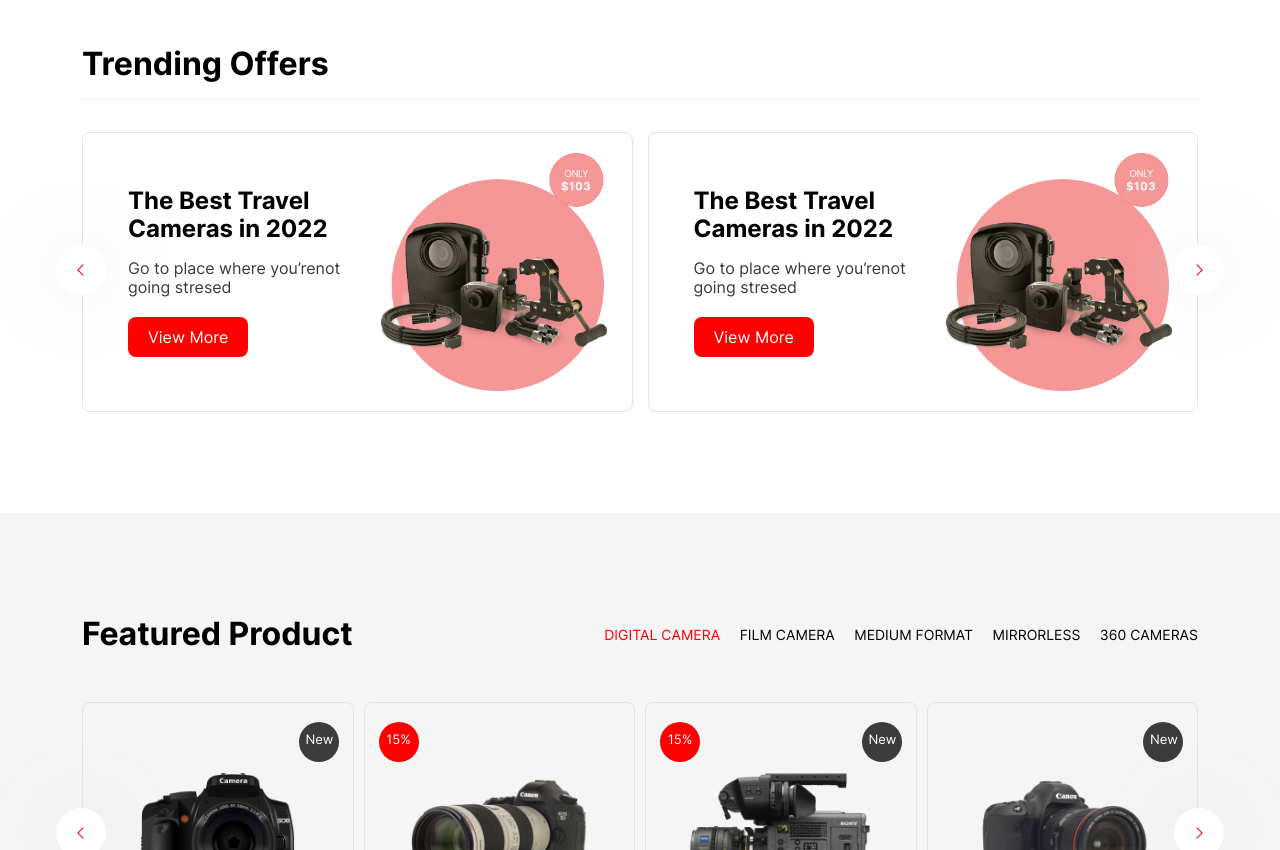
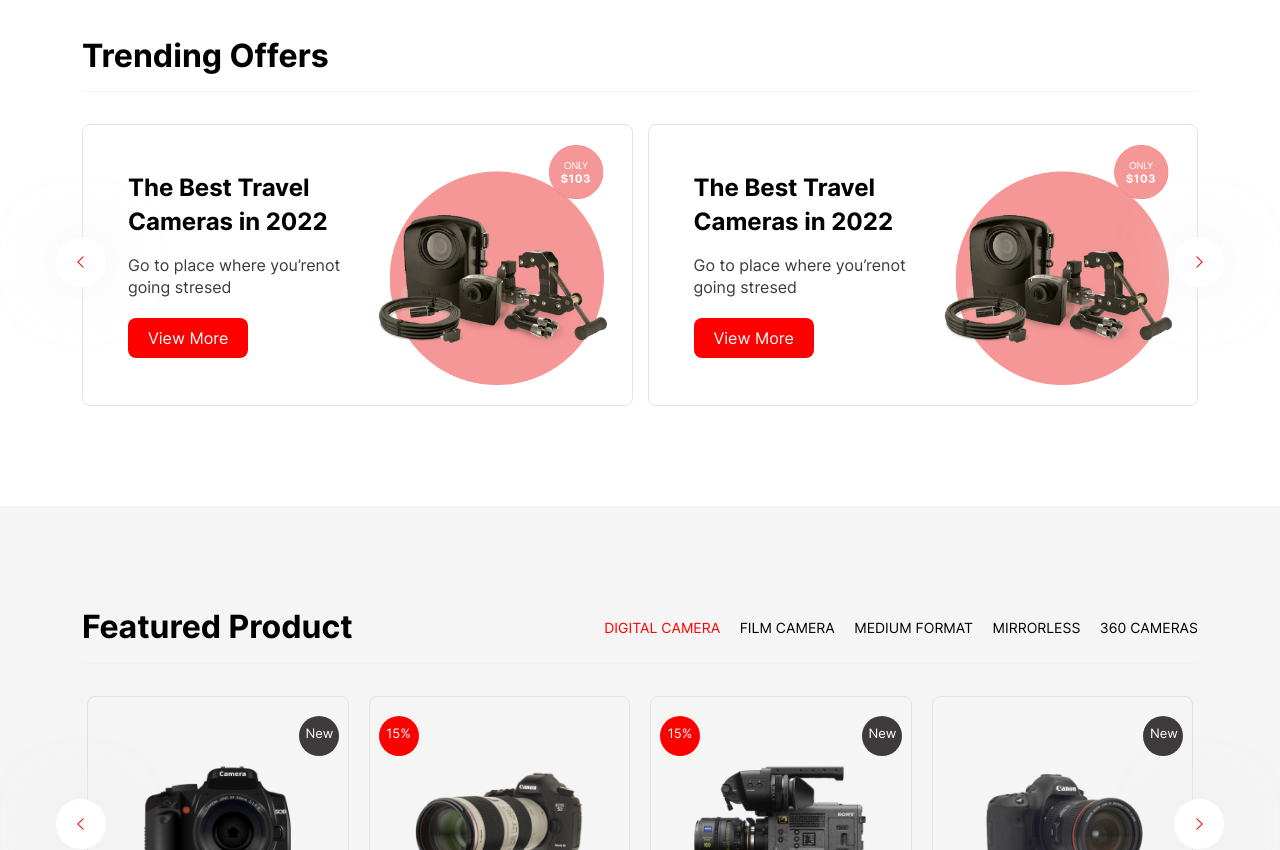
Before and after one commit to sanjariingithub/themeforestcam, a plain HTML site: page index.html in a window 1280 px wide. Shown: the part 2640-3490 px from the top of the page. Drawn offline with nearby package versions, Linux system fonts and the light colour scheme.

Commit message:
first commit

```diff
--- a/assets/css/components/_carousel.scss
+++ b/assets/css/components/_carousel.scss
@@ -49,8 +49,8 @@
             [class*=owl-] {
 
                 margin: 0;
-                width: 50px!important;
-                height: 50px!important;
+                width: 50px;
+                height: 50px;
                 color: $secondaryColor !important;
                 background-color: #ffffff !important;
                 border-radius: 50%;
--- a/assets/css/components/_productCard.scss
+++ b/assets/css/components/_productCard.scss
@@ -11,20 +11,13 @@
         padding: 60px 25px;
         text-align: center;
         margin-bottom: 1em;
+        margin-right: 5px;
+        margin-left: 5px;
     }
 
     &__single {
         .product-card__box {
             padding: 40px 25px;
-
-            figure {
-                margin-bottom: 0;
-
-                img {
-                    display: block;
-                    object-fit: contain;
-                }
-            }
         }
     }
 
@@ -101,6 +94,8 @@
 
         &__content {
             &--title {
+                font-size: 1.127em;
+                font-weight: 700;
                 color: $primaryColor !important;
             }
         }
--- a/assets/css/layouts/_footer.scss
+++ b/assets/css/layouts/_footer.scss
@@ -94,9 +94,6 @@
                 padding-right: 26%;
 
                 .custom-input {
-                    &__field {
-                        // padding: 16px 15px;
-                    }
                     &__append {
                         // padding: 16px 15px 16px 0;
                         font-size: 1.2em;
@@ -131,17 +128,7 @@
 
 // RESPONSIVE STARTS
 
-// @include breakpoint-max(1399px) {
-//     .footer {
-//         &-info {
-//             &__item {
-//                 .custom-input__field {
-//                     padding: 18px 9px;
-//                 }
-//             }
-//         }
-//     }
-// }
+
 @include breakpoint-max(1199px) {
     .footer {
         &-customer {
--- a/assets/css/layouts/_nav.scss
+++ b/assets/css/layouts/_nav.scss
@@ -259,7 +259,7 @@
                             }
                         }
                         &:not(:last-child) {
-                            margin-bottom: 15px;
+                            margin-bottom: 6px;
                         }
                     }
                 }
--- a/assets/css/pages/_home.scss
+++ b/assets/css/pages/_home.scss
@@ -84,32 +84,22 @@
 }
 
 
-/*************** hot deals carousel section ***************/
-
-
-//----------------Hot deals section----------------\\
-
-// .hot-deals__carousel.owl-carousel .owl-nav button {
-//     font-size: 30px;
-//     color: $secondaryColor;
-//     margin-bottom: 0.5em;
-//     margin-top: 0.5em;
-// }
-
-
 //featured catagory part
 .featured-category {
     &__grid {
         &--item {
             flex: 0 0 auto;
             width: 20%;
-
-            @include breakpoint-max (767px) {
+            @include breakpoint-max (991px) {
                 width: 33.33%;
             }
 
+            @include breakpoint-max (767px) {
+                width: 50%;
+            }
+
             @include breakpoint-max (484px) {
-                width: 50%;
+                width: 100%;
             }
         }
     }
@@ -521,12 +511,12 @@
                 // padding-top: 90px;
                 // padding-bottom: 90px;
                 max-width: 250px;
-                margin-right: 15px;
+                padding-right: 15px;
 
                 h3 {
                     font-size: 1.50em;
                     font-weight: 700;
-                    line-height: 1.2;
+                    line-height: 1.4;
                     margin-bottom: 15px;
                     color: $primaryColor;
                 }
@@ -534,8 +524,7 @@
                 p {
                     // max-width: 200px;
                     font-size: 1em;
-                    font-weight: 400px;
-                    line-height: 1.2;
+                    line-height: 1.4;
                     margin-bottom: 20px;
                     color: $grayColor;
                 }
@@ -550,12 +539,6 @@
                 }
             }
 
-            &--right {
-                .trending__img {
-                    // object-fit: contain;
-                    // max-width: 250px;
-                }
-            }
         }
     }
 }
@@ -593,7 +576,7 @@
             }
 
             &__checkbox {
-                margin-top: 3px;
+                margin-top: 5px;
             }
         }
     }
@@ -611,7 +594,7 @@
 
 .article-section {
     &__img {
-        padding-bottom: 8px;
+        padding-bottom: 12px;
     }
 
     &__date {
@@ -668,7 +651,13 @@
             font-size: 1em;
         }
     }
-
+    .featured-category {
+        &__grid {
+            &--item {
+                    width: 33.33%;
+            }
+        }
+    }
     .trending {
         &_offers {
             &--section {
@@ -722,12 +711,20 @@
 
 @include breakpoint-max(767px) {
     .section-header h2 {
-        font-size: 1.85em;
+        font-size: 1.7em;
     }
 
     .hero-section__content {
         h1 {
-            font-size: 2.5em !important;
+            font-size: 2em;
+            margin-bottom: 20px;
+        }
+    }
+    .featured-category {
+        &__grid {
+            &--item {
+                    width: 50%;
+            }
         }
     }
 
@@ -746,8 +743,9 @@
                     margin-right: 0;
 
                     h3 {
-                        font-size: 1.6em !important;
+                        font-size: 1.6em ;
                         margin-bottom: 12px;
+                        line-height: 1.2;
                     }
 
                     p {
@@ -775,7 +773,7 @@
             // padding-right: 0px;
 
             h2 {
-                font-size: 1.5em !important;
+                font-size: 1.5em ;
             }
 
             .custom-input {
@@ -793,7 +791,7 @@
                 }
 
                 &__group {
-                    margin-bottom: 2px !important;
+                    margin-bottom: 2px ;
                 }
             }
         }
@@ -808,14 +806,11 @@
 
     .newsletter-section {
         &__content {
-            // padding-left: 0px;
-            // padding-right: 0px;
-
             h2 {
                 font-size: 1.3em;
             }
 
-            .custom-input {
+           // .custom-input {
                 // &__group {
                 //     margin-bottom: 0 !important;
                 // }
@@ -852,9 +847,20 @@
                 //     padding: 0px 10px !important;
                 //     font-size: 0.75em !important;
                 // }
+           // }
+        }
+    }
+}
+@include breakpoint-max(480px){
+    .featured-category {
+        &__grid {
+            &--item {
+                    width: 100%;
             }
         }
     }
+
+
 }
 
 @include breakpoint-min(992px) {
--- a/assets/js/script.js
+++ b/assets/js/script.js
@@ -67,10 +67,10 @@ jQuery(function ($) {
         navText: ["<i class='las la-angle-left'></i>","<i class='las la-angle-right'></i>"],
         responsive: {
             0: {
-                items: 1
+                items: 1.2
             },
             300: {
-                items: 1
+                items: 1.2
             },
             600: {
                 items: 2
@@ -150,10 +150,10 @@ for (let i = 0; i < featuredCarousel.length; i++) {
         navText: ["<i class='las la-angle-left'></i>","<i class='las la-angle-right'></i>"],
         responsive: {
             0: {
-                items: 1
+                items: 1.2
             },
             600: {
-                items: 3,
+                items: 2,
             },
             1000: {
                 items: 4
```
Also changed, not shown: assets/css/style.css, 1 other file.
